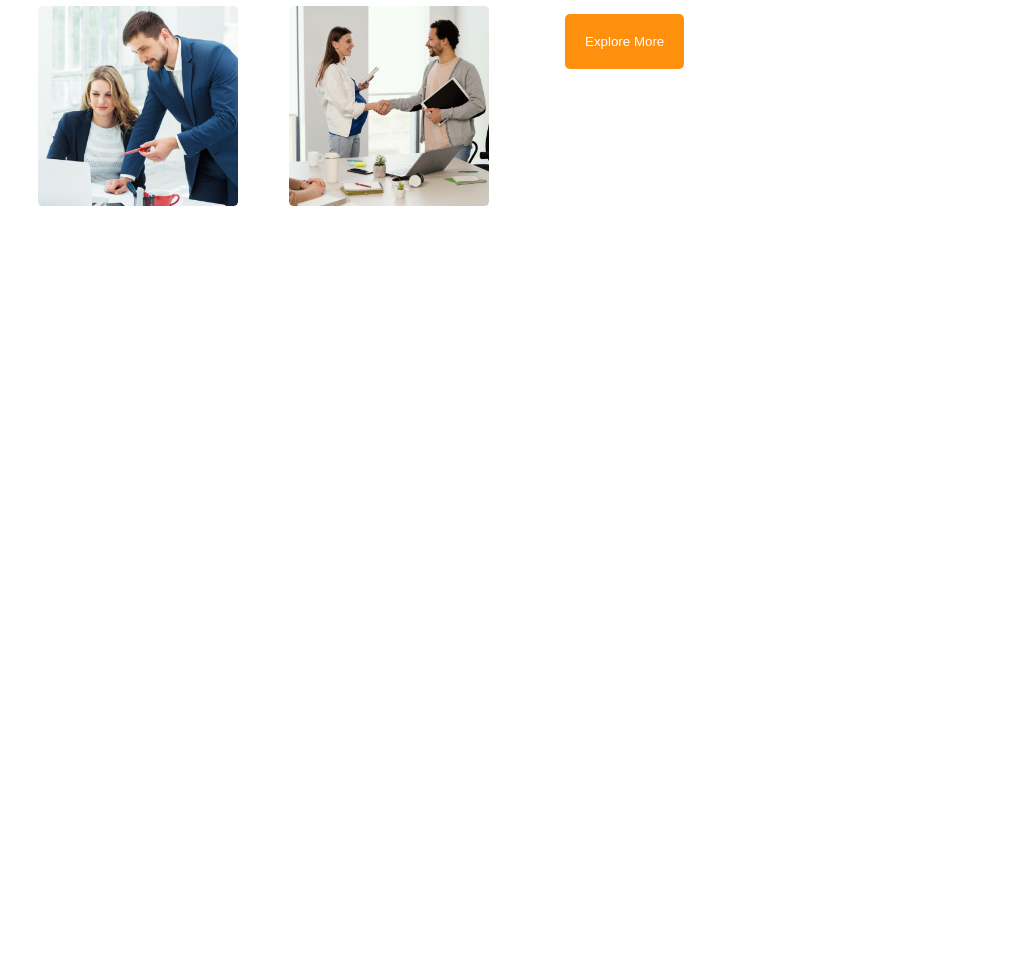
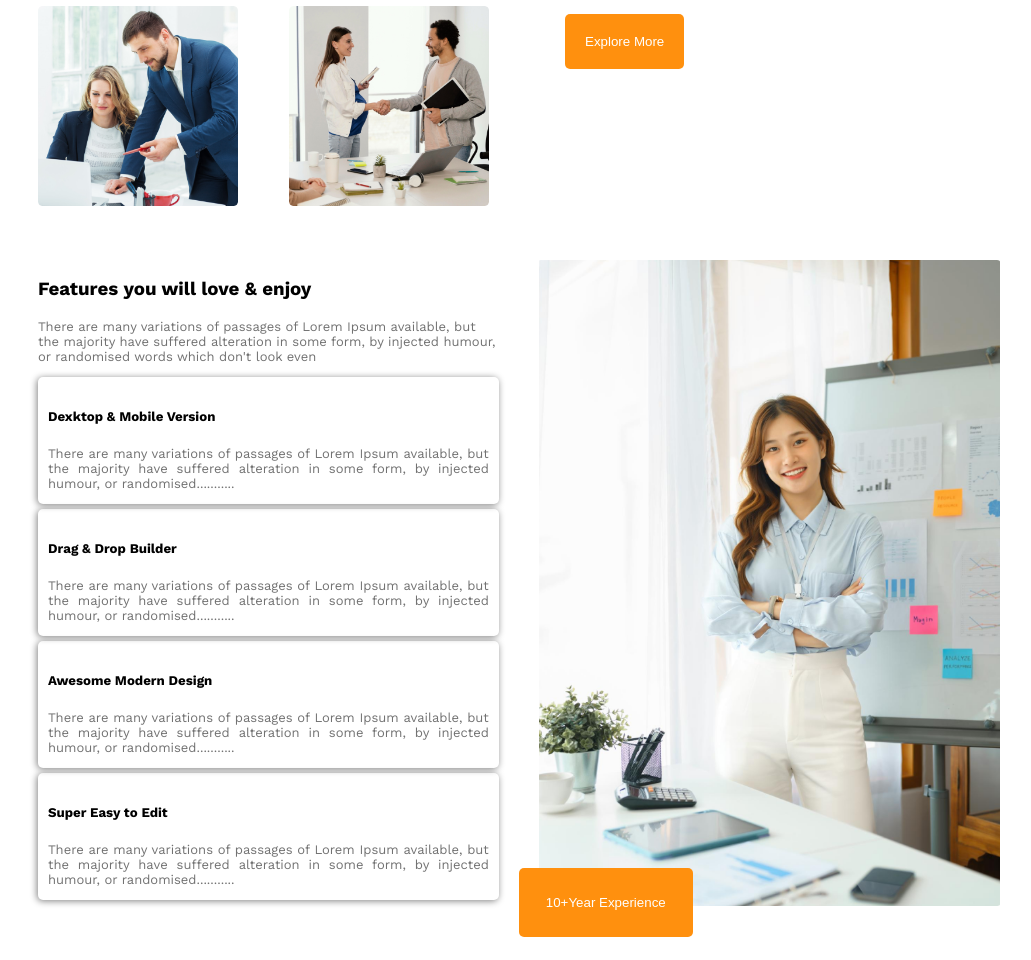
Before and after one commit to Nahid3d/g3-architect-reasponsiv, a plain HTML site: page index.html in a window 1280 px wide. Shown: the part 1031-1991 px from the top of the page, without its empty margins (90-1121 px from the left). Before the commit the page ends 1291 px from the top, so only its background shows below. Drawn offline with nearby package versions, Linux system fonts and the light colour scheme.

Commit message:
Experience section full reasponsive mobile device

```diff
--- a/index.html
+++ b/index.html
@@ -95,6 +95,57 @@
             </div>
         </section>
 
+        <!-- Experience section start -->
+         <section>
+            <div class="container">
+                <div class="experience">
+                    <div class="experience-tow">
+                        <div class="experience-text">
+                            <h3>
+                                Features you will love & enjoy
+                            </h3>
+                            <p class="feature-p">
+                                There are many variations of passages of Lorem Ipsum available, but the majority have suffered alteration in some form, by injected humour, or randomised words which don't look even
+                            </p>
+                            <div class="box1">
+                                <h5>Dexktop & Mobile Version</h5>
+                                <p class="feature-p">
+                                    There are many variations of passages of Lorem Ipsum available, but the majority have suffered alteration in some form, by injected humour, or randomised...........
+                                </p>
+                            </div>
+                            <div class="box1">
+                                <h5>Drag & Drop Builder</h5>
+                                <p class="feature-p">
+                                    There are many variations of passages of Lorem Ipsum available, but the majority have suffered alteration in some form, by injected humour, or randomised...........
+                                </p>
+                            </div>
+                            <div class="box1">
+                                <h5>Awesome Modern Design</h5>
+                                <p class="feature-p">
+                                    There are many variations of passages of Lorem Ipsum available, but the majority have suffered alteration in some form, by injected humour, or randomised...........
+                                </p>
+                            </div>
+                            <div class="box1">
+                                <h5>Super Easy to Edit</h5>
+                                <p class="feature-p">
+                                    There are many variations of passages of Lorem Ipsum available, but the majority have suffered alteration in some form, by injected humour, or randomised...........
+                                </p>
+                            </div>
+                        </div>
+                        <div class="experience-img">
+                            <div>
+                                <img src="./images/architect.png" alt="">
+                            </div>
+                            <div>
+                                <button class="experience-btn brand-btn">10+Year
+                                    Experience</button>
+                            </div>
+                        </div>
+                    </div>
+                </div>
+            </div>
+         </section>
+
     </main>
     <footer>
 
--- a/style.css
+++ b/style.css
@@ -124,6 +124,53 @@ ul {
     font-size: small;
 }
 
+/* feature section end  */
+
+/* Experience section start  */
+
+.experience-text{
+    min-height: 200px;
+    width: 45%;
+}
+.experience-img{
+    min-height: 200px;
+    width: 45%;
+
+}
+.experience-tow{
+    width: 80%;
+    display: flex;
+    gap: 40px;
+    margin: 50px auto;
+    min-height: 200px;
+}
+.box1{
+    padding: 10px;
+    text-align: justify;
+    box-shadow: -1px 1px 7px gray,0px 0px 0px gray;
+    margin-top: 5px;
+    border-radius: 5px;
+    height: 107px;
+}
+
+.experience-img img{
+
+    width: 100%;
+    height: 646px;
+    object-fit: cover;
+
+}
+.experience-btn{
+    position: absolute;
+    margin-top: -42px;
+    margin-left: -20px;
+    padding: 27px;
+    }
+
+
+
+
+    /* media  */
 
 @media screen and (max-width:576px) {
     .brand-p {
@@ -175,7 +222,7 @@ ul {
         grid-template-columns: repeat(1,1fr);
         width: 100%;
         height: 100%;
-
+        object-fit: cover;
     }
     .feature-img img {
         width: 100%;
@@ -183,4 +230,29 @@ ul {
         object-fit: cover;
     }
 
+    /* feature section end  */
+
+    /* Experience section start  */
+
+    .experience-img {
+        min-height: 200px;
+        width: 100%;
+    }
+    .experience-tow{
+        flex-direction: column;
+    }
+    .experience-text {
+        min-height: 200px;
+        width: 100%;
+    }
+    .experience-btn{
+        position: absolute;
+        margin-top: 17px;
+        margin-left: 0px;
+        padding: 27px;
+        width: 80%;
+        }
+
+        /* experience section end  */
+
 }
```
